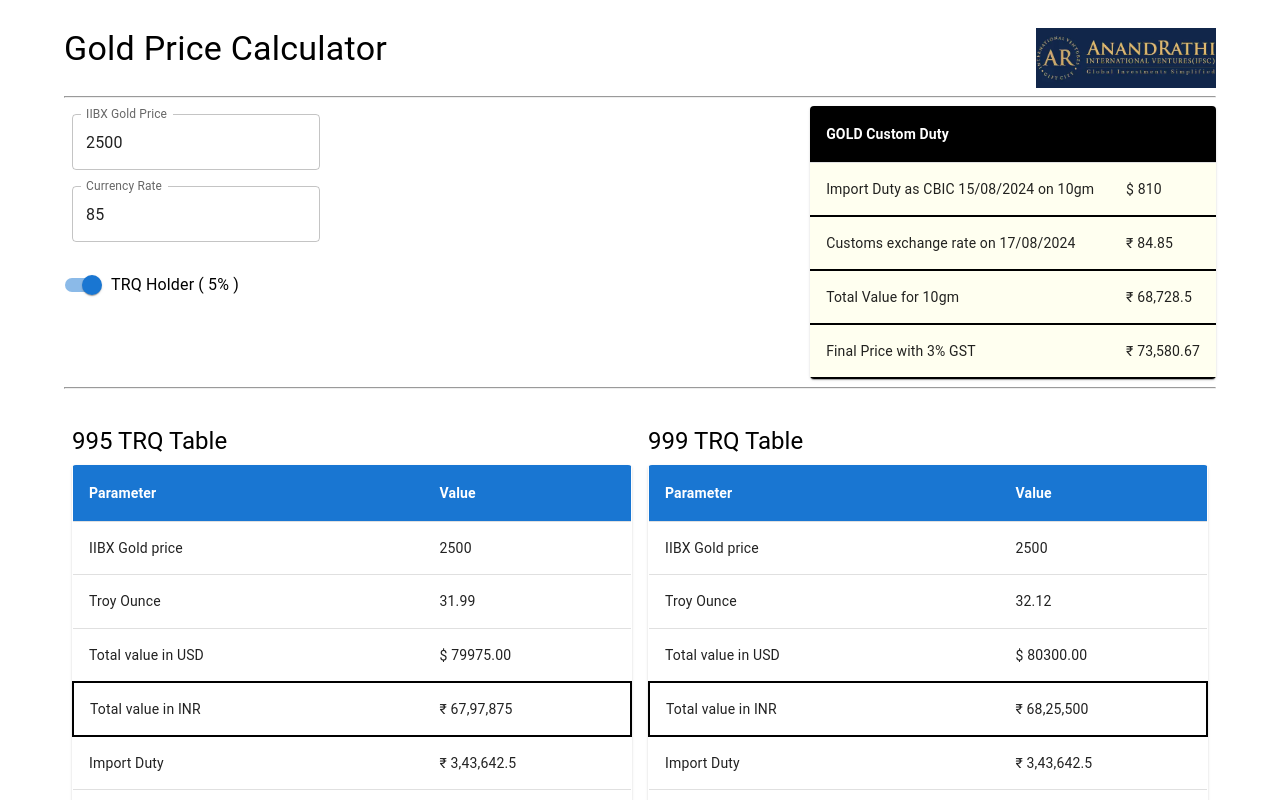
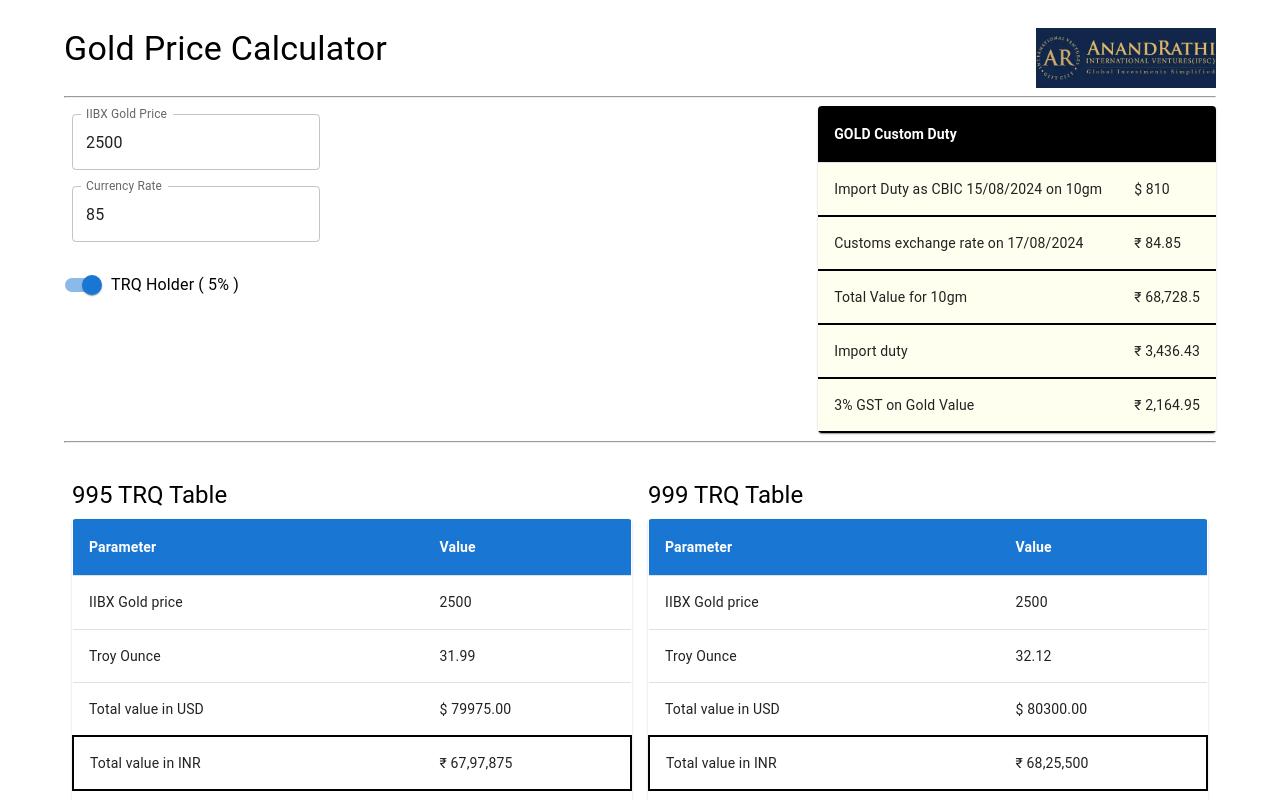
Before and after one commit to SSV0726/RATHI, a Next.js app: page / in a window 1280 px wide. Shown: the top 800 px of the page. Built offline with nearby package versions, Linux system fonts and the light colour scheme.

Commit message:
finalizing version

```diff
--- a/src/app/layout.js
+++ b/src/app/layout.js
@@ -3,8 +3,8 @@ import { Inter } from "next/font/google";
 const inter = Inter({ subsets: ["latin"] });
 
 export const metadata = {
-  title: "Create Next App",
-  description: "Generated by create next app",
+  title: "Gold Price Calculator",
+  description: "Gold Price Calculator",
 };
 
 export default function RootLayout({ children }) {
--- a/src/app/page.js
+++ b/src/app/page.js
@@ -25,6 +25,20 @@ function GoldPriceCalculator() {
   const importDuty5Percent = (goldCustomsExchangeRate * goldCustomDutyPrice * 100) * 0.05;
   const importDuty6Percent = (goldCustomsExchangeRate * goldCustomDutyPrice * 100) * 0.06;
 
+
+
+  const getTotalCustomDuty = () => {
+    return goldCustomDutyPrice* goldCustomsExchangeRate;
+  }
+
+  const getCustomsImportDuty = () => {
+    if( isTRQHolder ){
+      return goldCustomDutyPrice* goldCustomsExchangeRate * 0.05;
+    }else{
+      return goldCustomDutyPrice* goldCustomsExchangeRate * 0.06;
+    }
+  }
+
   const calculateValues = (trq) => {
 
     let troyOunce = 31.99
@@ -40,17 +54,20 @@ function GoldPriceCalculator() {
     const ifscaFees             = 0.00001 * totalValueUSD * currencyRateB7;
     const gstOnCharges          = (iibxTotalCharges + brokerageCharges + ifscaFees) * 0.18;
 
-    let totalChargesWithDuty  = importDuty5Percent + iibxTotalCharges + brokerageCharges + ifscaFees + gstOnCharges;
+    let importDuty = importDuty5Percent;
     if ( ! isTRQHolder ){
-      totalChargesWithDuty = importDuty6Percent + iibxTotalCharges + brokerageCharges + ifscaFees + gstOnCharges;
+      importDuty = importDuty6Percent
     }
+
+    const totalChargesWithDuty = importDuty + iibxTotalCharges + brokerageCharges + ifscaFees + gstOnCharges;
 
     const total1KgGoldPriceINR  = totalChargesWithDuty + totalValueINR;
     const per10gmPriceINR       = total1KgGoldPriceINR / 100;
-    const per10gmWithGst        = per10gmPriceINR * 1.03;
+    const per10gmWithGst        = per10gmPriceINR  + (getTotalCustomDuty() + getCustomsImportDuty())*0.03;
 
     return {
       troyOunce,
+      importDuty,
       totalValueINR,
       totalValueUSD,
       iibxTotalCharges,
@@ -63,13 +80,6 @@ function GoldPriceCalculator() {
       per10gmWithGst,
     };
   };
-
-  const values999 = calculateValues(999);
-  const values995 = calculateValues(995);
-
-  const getTotalCustomDuty = () => {
-    return goldCustomDutyPrice* goldCustomsExchangeRate;
-  }
 
   const handleToggle = () => {
     setIsTRQHolder(!isTRQHolder);
@@ -84,7 +94,8 @@ function GoldPriceCalculator() {
     }
   }, [data]);
 
-
+  const values999 = calculateValues(999);
+  const values995 = calculateValues(995);
 
   if (error) return <div>Failed to load</div>;
 
@@ -172,9 +183,15 @@ function GoldPriceCalculator() {
                   </TableCell>
                 </TableRow>
                 <TableRow style={{ backgroundColor: '#FFFFF0', borderBottom: '2px solid #000000' }} >
-                  <TableCell>Final Price with 3% GST</TableCell>
+                  <TableCell>Import duty </TableCell>
                   <TableCell>
-                    ₹ {new Intl.NumberFormat('en-IN', { maximumFractionDigits: 2 }).format(values995.per10gmWithGst)}
+                    ₹ {new Intl.NumberFormat('en-IN', { maximumFractionDigits: 2 }).format(getCustomsImportDuty())}
+                  </TableCell>
+                </TableRow>
+                <TableRow style={{ backgroundColor: '#FFFFF0', borderBottom: '2px solid #000000' }} >
+                  <TableCell>3% GST on Gold Value </TableCell>
+                  <TableCell>
+                    ₹ {new Intl.NumberFormat('en-IN', { maximumFractionDigits: 2 }).format( (getTotalCustomDuty() + getCustomsImportDuty())*0.03 )}
                   </TableCell>
                 </TableRow>
               </TableBody>
@@ -224,7 +241,7 @@ function GoldPriceCalculator() {
                 <TableRow >
                   <TableCell>Import Duty</TableCell>
                   <TableCell>
-                  ₹ {new Intl.NumberFormat('en-IN', { maximumFractionDigits: 2 }).format(importDuty5Percent.toFixed(2))}
+                  ₹ {new Intl.NumberFormat('en-IN', { maximumFractionDigits: 2 }).format(values995.importDuty.toFixed(2))}
                   </TableCell>
                 </TableRow>
                 <TableRow>
@@ -317,7 +334,7 @@ function GoldPriceCalculator() {
                 <TableRow >
                   <TableCell>Import Duty</TableCell>
                   <TableCell>
-                  ₹ {new Intl.NumberFormat('en-IN', { maximumFractionDigits: 2 }).format(importDuty5Percent.toFixed(2))}
+                  ₹ {new Intl.NumberFormat('en-IN', { maximumFractionDigits: 2 }).format(values999.importDuty.toFixed(2))}
                   </TableCell>
                 </TableRow>
                 <TableRow>
```
